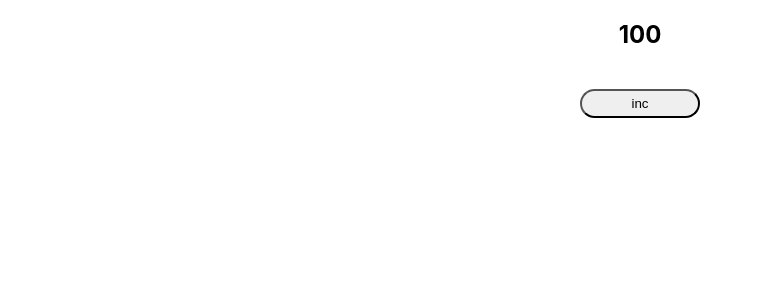
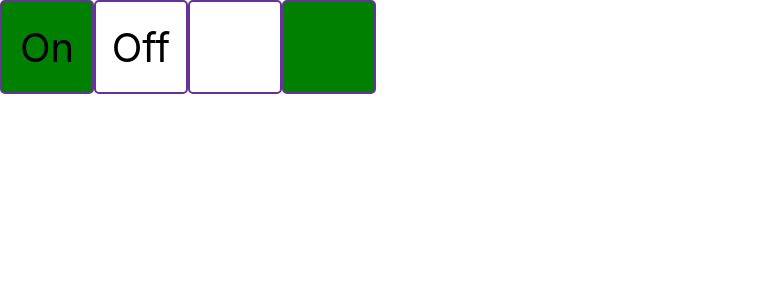
Before and after one commit to mabar84/testing-and-training, a React (Create React App) app: page / in a window 1280 px wide. Shown: the top 300 px of the page, without its empty margins (0-763 px from the left). Built offline with nearby package versions, Linux system fonts and the light colour scheme.

Commit message:
kabzda 5 is done red green

```diff
--- a/src/App.css
+++ b/src/App.css
@@ -41,3 +41,27 @@ span {
     /*line-height: 100%;*/
     /*color: green;*/
 }
+
+.on-off {
+    display: flex;
+}
+
+.on-off div {
+    width: 50px;
+    height: 50px;
+    padding: 20px;
+    display: flex;
+    align-items: center;
+    justify-content: center;
+    font-size: 40px;
+    border-radius: 5px;
+    border: 2px solid rebeccapurple;
+}
+
+.on-off .red {
+    background: red;
+}
+
+.on-off .green {
+    background: green;
+}
--- a/src/App.tsx
+++ b/src/App.tsx
@@ -3,6 +3,10 @@ import './App.css';
 import {useDispatch, useSelector} from "react-redux";
 import {AppStateType} from "./bll/store";
 import {incValueAC, setValueFromLocalStorageAC} from "./bll/counter-reducer";
+import {ResetUseEffect} from "./learn/ResetUseEffect";
+import {Accordion} from "./learn/Accordion/Accordion";
+import {Rating} from "./learn/Rating/Rating";
+import {OnOff} from "./learn/OnOff/OnOff";
 
 function App() {
     console.log('APP')
@@ -30,16 +34,17 @@ function App() {
 
     return (
         <div className="App">
+            <OnOff on={true}/>
 
-            <h2>{value}</h2>
-            <button onClick={incHandler}>inc</button>
+            {/*<h2>{value}</h2>*/}
+            {/*<button onClick={incHandler}>inc</button>*/}
             {/*<header className="App-header">*/}
 
 
             {/*<ResetUseEffect/>*/}
-            {/*<Rating value={4} title={'RatingTitle'}/>*/}
+            {/*<Rating value={2} title={'RatingTitle'}/>*/}
             {/*<Accordion title={'First'} collapsed={true}/>*/}
-            {/*<Accordion title={'Second'} collapsed={false}/>*/}
+            {/*<Accordion title={'Second'}/>*/}
             {/*</header>*/}
         </div>
     );
--- /dev/null
+++ b/src/learn/OnOff/OnOff.tsx
@@ -0,0 +1,18 @@
+import '../../App.css'
+
+type PropsType = {
+    on?: boolean
+}
+
+
+export const OnOff: React.FC<PropsType> = ({on}) => {
+
+    return <>
+        <div className={'on-off'}>
+            <div className={on ? 'green' : ''}>On</div>
+            <div className={on ? '' : 'red'}>Off</div>
+            <div></div>
+            <div className={on ? 'green' : 'red'}></div>
+        </div>
+    </>
+}
```
Also changed, not shown: src/learn/Accordion/Accordion.tsx (renamed from src/learn/Accordion.tsx, +9 -13 lines), src/learn/Rating/Rating.tsx (renamed from src/learn/Rating.tsx, +13 -8 lines), src/learn/Clock/AnalogClock.tsx (renamed from src/learn/AnalogClock.tsx), src/learn/Clock/Clock.css (renamed from src/learn/Clock.css), src/learn/Clock/Clock.tsx (renamed from src/learn/Clock.tsx).
